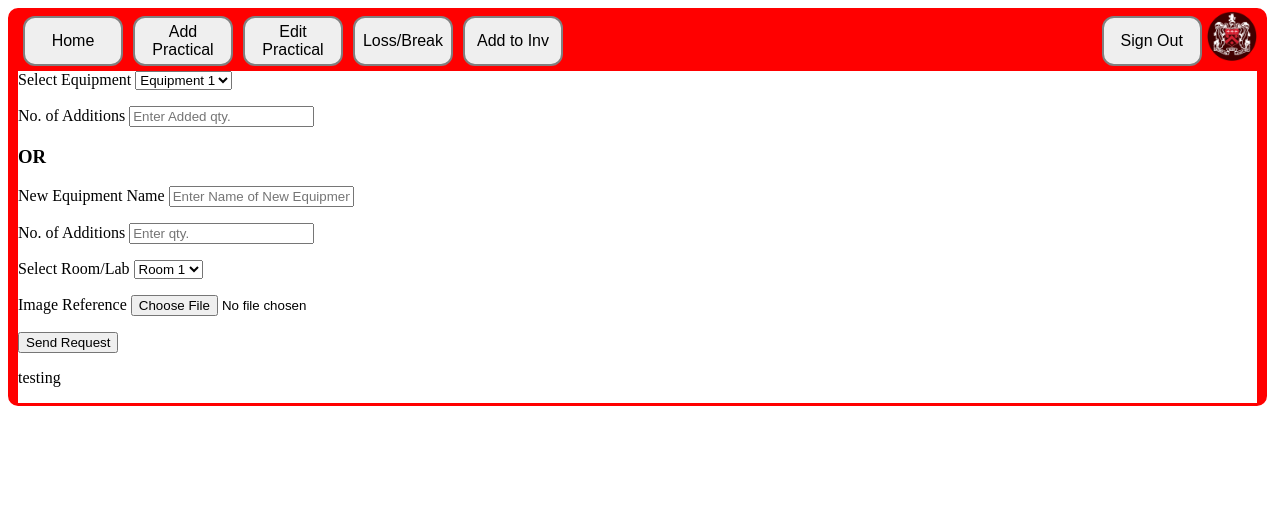
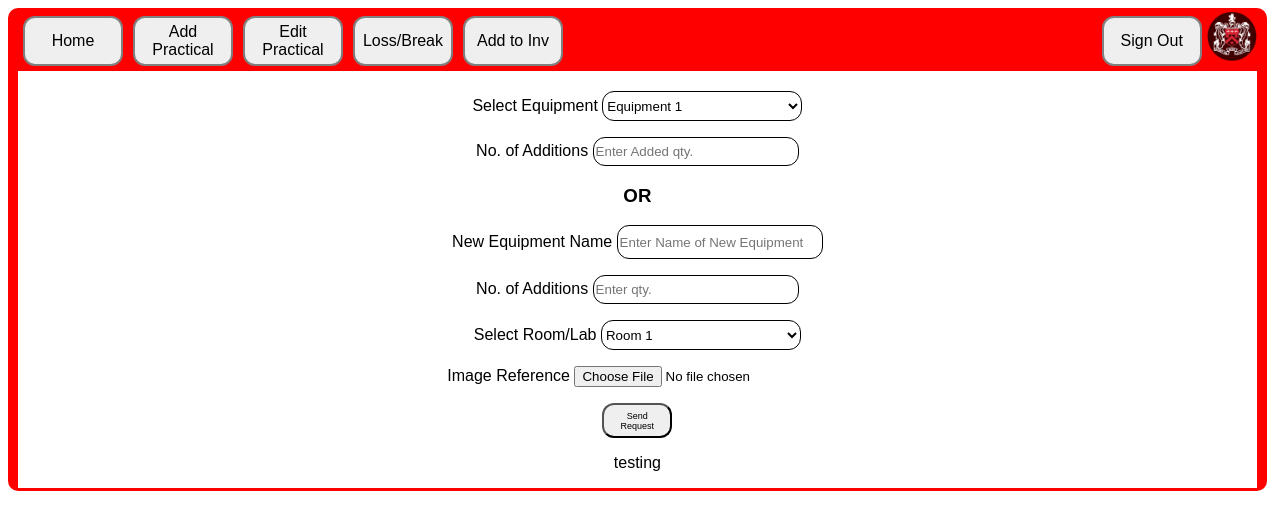
Before and after one commit to pranay-begw/Pates_Lab_Manager, a Django app: page /AddInventory/ in a window 1280 px wide. Shown: the top 530 px of the page. Run offline with Django 3.2, Linux system fonts and the light colour scheme.

Commit message:
style uniformity

```diff
--- a/main/static/css/AddToInventoryDesign.css
+++ b/main/static/css/AddToInventoryDesign.css
@@ -46,4 +46,41 @@
     padding-top: 20px;
     text-align: center;
     margin: 0 auto;
+    font-family: Arial;
 }
+
+.text-box{
+    width: 200px;
+    border-radius: 12px;
+    background-color: transparent;
+    height: 25px;
+    border-width: 1px;
+    border-color: black;
+    border-style: solid;
+}
+
+#equipment-name{
+    width: 200px;
+    border-radius: 12px;
+    background-color: transparent;
+    height: 30px;
+    border-color: black;
+    border-style: solid;
+}
+
+#room-number{
+    width: 200px;
+    border-radius: 12px;
+    background-color: transparent;
+    height: 30px;
+    border-color: black;
+    border-style: solid;
+}
+
+#Send-Request{
+    border-radius: 12px;
+    width: 70px;
+    height: 35px;
+    font-size: 9px;
+    text-align: center;
+}
--- a/main/static/css/HomePageDesign.css
+++ b/main/static/css/HomePageDesign.css
@@ -59,7 +59,7 @@
     display: inline-block;
     align-self: center;
     vertical-align: middle;
-    border: 2px solid grey;
+    font-family: arial;
 }
 
 #practical-selector{
@@ -69,7 +69,6 @@
     height: 30px;
     border-color: black;
     border-style: solid;
-
 }
 
 #student-number-box{
--- a/main/templates/main/AddToInventory.html
+++ b/main/templates/main/AddToInventory.html
@@ -4,7 +4,9 @@
 <html>
     <head>
         {% block title %}Add to Inventory{% endblock %}
+        {% block extrahead %}
         <link rel="stylesheet" href="{% static 'css/AddToInventoryDesign.css' %}">
+        {% endblock %}
     </head>
 
     <body>
@@ -22,17 +24,17 @@
                         </select> <!-- Replace with sqlite link -->
 
                     <p> No. of Additions
-                        <input id="qty-to-add" name="Qty_Add" type="text" placeholder="Enter Added qty."> <!-- Change to drop down menu -->
+                        <input class="text-box" id="qty-to-add" name="Qty_Add" type="text" placeholder="Enter Added qty."> <!-- Change to drop down menu -->
                     </p>
 
                     <h3>OR</h3>
 
                     <p> New Equipment Name
-                        <input id="equipment-name" name="Equipment_name" type="text" placeholder="Enter Name of New Equipment"> <!-- Change to drop down menu -->
+                        <input class="text-box" id="equipment-name" name="Equipment_name" type="text" placeholder="Enter Name of New Equipment"> <!-- Change to drop down menu -->
                     </p>
 
                     <p> No. of Additions
-                        <input id="new-qty-to-add" name="Qty_Add" type="text" placeholder="Enter qty."> <!-- Change to drop down menu -->
+                        <input class="text-box" id="new-qty-to-add" name="Qty_Add" type="text" placeholder="Enter qty."> <!-- Change to drop down menu -->
                     </p>
 
                     <label for='Room Number'> Select Room/Lab</label>
@@ -48,7 +50,7 @@
                         <input name="img_url" type="file" placeholder="Enter Image for location">
                     </p>
 
-                    <button class= "#" id="Send Request">Send Request</button>
+                    <button class= "#" id="Send-Request">Send Request</button>
 
                 </form>
                 <p>testing</p>
--- a/main/templates/main/LossOrBreakReport.html
+++ b/main/templates/main/LossOrBreakReport.html
@@ -5,7 +5,9 @@
     <head>
         {% block title %}Loss or Breakage Report{% endblock %}
        <!--<link rel="stylesheet" href="{% static 'css/HomePageDesign.css' %}">-->
-        <link rel="stylesheet" href="{% static 'css/LossOrBreakageDesign.css' %}">
+       {% block extrahead %}
+       <link rel="stylesheet" href="{% static 'css/LossOrBreakageDesign.css' %}">
+       {% endblock %}
     </head>
 
     <body>
@@ -25,7 +27,7 @@
                         <input id="qty-loss" name="Qty_loss" type="text" placeholder="Enter Lost qty."> <!-- Change to drop down menu -->
                     </p>
 
-                    <button class= "#" id="send-request">Send Request</button>
+                    <button class= "#" id="send-request-ii">Send Request</button>
 
                 </form>
                 <p>testing</p>
--- a/main/templates/main/base.html
+++ b/main/templates/main/base.html
@@ -5,10 +5,11 @@
         <title>{% block title %}HomePage{% endblock %}</title>
         <meta charset="UTF-8">
         <link rel="stylesheet" href="{% static 'css/HomePageDesign.css' %}">
+        {% block extrahead %}{% endblock %}
     </head>
 
-    <body>
-        <div class="mainWindow" style="color:black;">
+    <body id="bg">
+        <div class="mainWindow" style="color:black;" >
 
             <div id="TopBar">
                 <div id="BarRight">
```
Also changed, not shown: main/static/css/LossOrBreakageDesign.css (+29 -1 lines), main/static/images/background.jpg (added).
